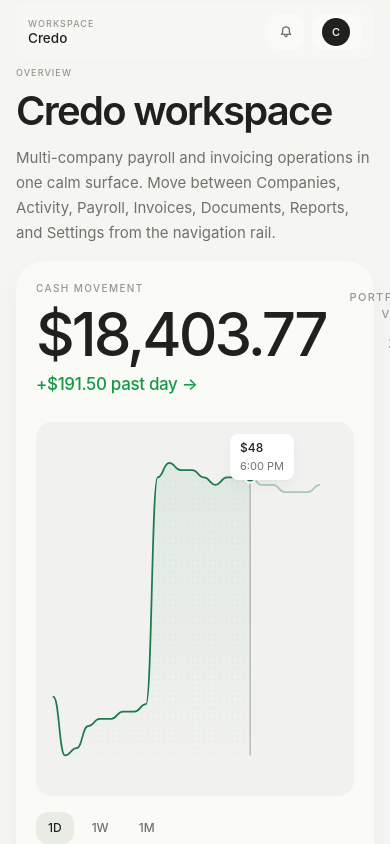
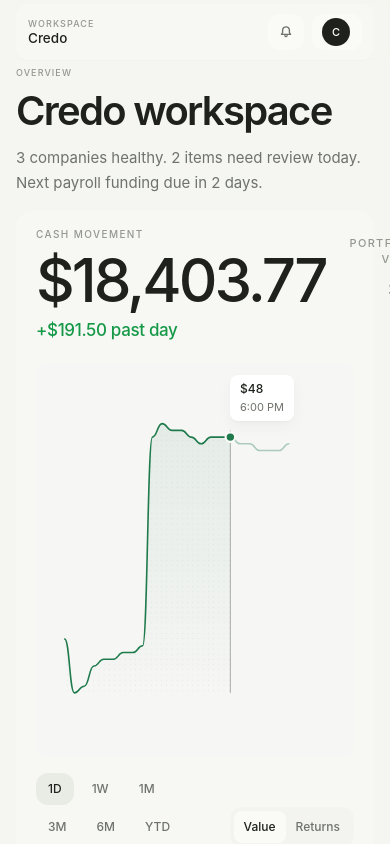
Before and after one commit to praveenkadri/credo, a Next.js app: page / in a window 390 px wide. Built offline with nearby package versions, Linux system fonts and the light colour scheme; no server answers.

Commit message:
Refine overview decision surface and simplify sidebar layout

```diff
--- a/app/page.tsx
+++ b/app/page.tsx
@@ -6,95 +6,62 @@ import { HeroGraph } from "@/components/ui-patterns/hero-graph";
 import { ListRow } from "@/components/ui-patterns/list-row";
 import { StatBlock } from "@/components/ui-patterns/stat-block";
 import { SurfacePanel } from "@/components/ui-patterns/surface-panel";
+import {
+  COMPANIES,
+  OPERATIONAL_EVENTS,
+  getChartInterpretation,
+  getOperatingSummary,
+} from "@/lib/overview-decision-data";
 
-const COMPANIES = [
-  {
-    id: "aster-health-group",
-    name: "Aster Health Group",
-    lastActivity: "Payroll run prepared 2h ago",
-    payrollAmount: "$128,430.00",
-    employeeCount: 94,
-  },
-  {
-    id: "northline-services",
-    name: "Northline Services",
-    lastActivity: "Draft approved yesterday",
-    payrollAmount: "$84,920.00",
-    employeeCount: 61,
-  },
-  {
-    id: "summit-industrial",
-    name: "Summit Industrial",
-    lastActivity: "Timesheets locked today",
-    payrollAmount: "$214,580.00",
-    employeeCount: 143,
-  },
-  {
-    id: "willow-hospitality",
-    name: "Willow Hospitality",
-    lastActivity: "Funding reminder sent 1d ago",
-    payrollAmount: "$71,240.00",
-    employeeCount: 48,
-  },
-  {
-    id: "harbor-retail-partners",
-    name: "Harbor Retail Partners",
-    lastActivity: "New hire synced 3d ago",
-    payrollAmount: "$167,390.00",
-    employeeCount: 119,
-  },
-];
-
-const ACTIVITY_ROWS = [
-  "Payroll run created for Aster Health Group",
-  "Invoice batch approved for Northline Services",
-  "Document package exported for Summit Industrial",
-  "Quarterly report generated for Willow Hospitality",
-  "Funding reminder sent for Harbor Retail Partners",
-];
+const STATE_TONE: Record<string, string> = {
+  Healthy: "text-[#5f685d]",
+  "Needs review": "text-[#4f5f4f]",
+  "Funding due": "text-[#5b6651]",
+  "Invoice backlog": "text-[#5f6557]",
+  "Filing soon": "text-[#5d6456]",
+};
 
 function OperationalPulse() {
   return (
     <SurfacePanel
       title="Operational pulse"
-      eyebrow="Summary"
+      eyebrow="Interpreted signals"
       tone="soft"
       compact
-      className="mt-5 shell-enter shell-enter-delay-2"
+      className="mt-6 shell-enter shell-enter-delay-3"
     >
       <div className="grid gap-4 md:grid-cols-3">
         <StatBlock
           quiet
-          label="Payroll runs in progress"
-          value="3"
-          helper="Runs currently progressing through review."
+          label="Payroll flow"
+          value="3 runs progressing normally"
+          helper="No intervention needed."
         />
         <StatBlock
           quiet
-          label="Invoices pending send"
-          value="18"
-          helper="Invoices queued for release in this cycle."
+          label="Invoice pressure"
+          value="Backlog forming in 1 company"
+          helper="12 invoices older than five days."
         />
         <StatBlock
           quiet
-          label="Documents generated this week"
-          value="9"
-          helper="Document output remains above the previous week."
-          badgeText="+12%"
+          label="Compliance readiness"
+          value="2 filings inside seven-day window"
+          helper="1 packet pending review."
         />
       </div>
     </SurfacePanel>
   );
 }
 
-function SurfaceList({ items }: { items: string[] }) {
+function SurfaceList() {
   return (
     <div className="space-y-1">
-      {items.map((item) => (
+      {OPERATIONAL_EVENTS.map((event) => (
         <ListRow
-          key={item}
+          key={event.id}
           as="div"
-          title={item}
+          title={event.title}
           className="px-2 py-2.5"
           marker={<span className="h-1.5 w-1.5 rounded-full bg-[#93988f]/75" />}
         />
@@ -116,7 +83,7 @@ function CompaniesSection() {
       .join("");
 
   return (
-    <section className="mt-6 shell-enter shell-enter-delay-2">
+    <section className="mt-4 shell-enter shell-enter-delay-2">
       <div className="-mx-3 mb-3 flex items-end justify-between gap-3 px-3">
         <div>
           <p className="text-[9px] font-medium uppercase tracking-[0.12em] text-neutral-400">Companies</p>
@@ -130,7 +97,7 @@ function CompaniesSection() {
         </Link>
       </div>
 
-      <div className="divide-y divide-[#e8ece3]">
+      <div className="space-y-2">
         {COMPANIES.map((company, index) => (
           <div
             key={company.id}
@@ -143,7 +110,7 @@ function CompaniesSection() {
                 router.push(`/companies/${company.id}`);
               }
             }}
-            className="group -mx-3 grid cursor-pointer gap-y-4 rounded-xl px-3 py-6 transition-all duration-200 ease-out hover:translate-x-[1px] hover:bg-neutral-50/60 hover:shadow-[0_1px_0_rgba(0,0,0,0.02)] focus-visible:outline-none focus-visible:shadow-[0_0_0_2px_rgba(31,34,28,0.08)] md:grid-cols-[minmax(0,1.7fr)_minmax(0,1.1fr)] md:items-center md:gap-x-6 md:gap-y-0"
+            className="group grid cursor-pointer gap-y-4 rounded-xl border border-neutral-200/40 bg-white/60 px-3 py-6 transition-all duration-200 ease-out hover:bg-neutral-50 focus-visible:outline-none focus-visible:shadow-[0_0_0_2px_rgba(31,34,28,0.08)] md:grid-cols-[minmax(0,1.7fr)_minmax(0,1.1fr)] md:items-center md:gap-x-6 md:gap-y-0"
           >
             <div className="flex min-w-0 items-start gap-3.5">
               <span
@@ -160,6 +127,9 @@ function CompaniesSection() {
                 </p>
                 <p className="mt-0.5 truncate text-[12px] leading-[1.3] text-[#6e736b] transition-colors duration-200 group-hover:text-neutral-600">
                   {company.lastActivity}
+                </p>
+                <p className={["mt-1 text-[12px] leading-[1.35]", STATE_TONE[company.state]].join(" ")}>
+                  {company.state} - {company.stateDetail}
                 </p>
               </div>
             </div>
@@ -189,9 +159,7 @@ export default function HomePage() {
           Credo workspace
         </h1>
         <p className="mt-1 max-w-3xl text-[15px] leading-[1.68] text-[#6e736b]">
-          Multi-company payroll and invoicing operations in one calm surface. Move
-          between Companies, Activity, Payroll, Invoices, Documents, Reports, and
-          Settings from the navigation rail.
+          {getOperatingSummary()}
         </p>
       </div>
 
@@ -200,11 +168,12 @@ export default function HomePage() {
           title="Cash movement"
           valueLabel="Portfolio value"
           currentValue="$18,403.77"
-          deltaText="+$191.50 past day →"
+          deltaText="+$191.50 past day"
           deltaPositive
           activeRange="1D"
           mode="Value"
-          className="shell-enter shell-enter-delay-1"
+          interpretation={getChartInterpretation()}
+          className="mt-4 shell-enter shell-enter-delay-2"
         />
 
         <CompaniesSection />
@@ -213,12 +182,12 @@ export default function HomePage() {
 
         <SurfacePanel
           title="Activity"
-          eyebrow="Timeline"
+          eyebrow="Important events"
           compact
           tone="soft"
           className="mt-6 shell-enter shell-enter-delay-4"
         >
-          <SurfaceList items={ACTIVITY_ROWS} />
+          <SurfaceList />
         </SurfacePanel>
       </section>
     </div>
--- a/components/ui-patterns/hero-graph.tsx
+++ b/components/ui-patterns/hero-graph.tsx
@@ -14,6 +14,7 @@ type HeroGraphProps = {
   currentValue: string;
   deltaText: string;
   deltaPositive?: boolean;
+  interpretation?: string;
   points?: HeroGraphPoint[];
   ranges?: string[];
   activeRange?: string;
@@ -74,6 +75,7 @@ export function HeroGraph({
   currentValue,
   deltaText,
   deltaPositive = true,
+  interpretation,
   points = DEFAULT_POINTS,
   ranges = ["1D", "1W", "1M", "3M", "6M", "YTD", "1Y", "ALL"],
   activeRange = "1D",
@@ -142,7 +144,7 @@ export function HeroGraph({
   return (
     <section
       className={cn(
-        "rounded-[28px] bg-[#fafaf7] px-5 py-5 pb-4 shadow-[0_1px_2px_rgba(31,34,28,0.02),0_12px_30px_rgba(31,34,28,0.035)]",
+        "rounded-2xl bg-neutral-50/40 px-5 py-4",
         className
       )}
     >
@@ -168,7 +170,7 @@ export function HeroGraph({
 
       <div
         ref={containerRef}
-        className="relative mt-6 rounded-2xl bg-[#f1f2ef] px-2 pb-1 pt-2"
+        className="relative mt-5 rounded-xl bg-neutral-100/60 px-5 py-4"
         onMouseMove={(e) => updateHover(e.clientX)}
         onMouseEnter={(e) => updateHover(e.clientX)}
       >
@@ -278,6 +280,12 @@ export function HeroGraph({
           </button>
         </div>
       </div>
+
+      {interpretation ? (
+        <p className="mt-3 border-t border-[#e4e8df] pt-3 text-[13px] leading-6 text-[#62675f]">
+          {interpretation}
+        </p>
+      ) : null}
     </section>
   );
 }
--- /dev/null
+++ b/lib/overview-decision-data.ts
@@ -0,0 +1,229 @@
+export type CompanyOperationalState =
+  | "Healthy"
+  | "Needs review"
+  | "Funding due"
+  | "Invoice backlog"
+  | "Filing soon";
+
+export type CompanyRecord = {
+  id: string;
+  name: string;
+  lastActivity: string;
+  payrollAmount: string;
+  employeeCount: number;
+  state: CompanyOperationalState;
+  stateDetail: string;
+  fundingDueInDays?: number;
+};
+
+export type AttentionItem = {
+  id: string;
+  title: string;
+  detail: string;
+  timing: string;
+  needsReviewToday?: boolean;
+};
+
+export type PriorityAction = {
+  id: string;
+  title: string;
+  detail: string;
+  company: string;
+  urgency: "High" | "Medium";
+};
+
+export type OperationalEvent = {
+  id: string;
+  title: string;
+  detail: string;
+};
+
+export type WatchlistItem = {
+  id: string;
+  title: string;
+  detail: string;
+};
+
+export type DeadlineItem = {
+  id: string;
+  title: string;
+  dueLabel: string;
+};
+
+export const COMPANIES: CompanyRecord[] = [
+  {
+    id: "aster-health-group",
+    name: "Aster Health Group",
+    lastActivity: "Payroll run prepared 2h ago",
+    payrollAmount: "$128,430.00",
+    employeeCount: 94,
+    state: "Healthy",
+    stateDetail: "Run in normal range.",
+  },
+  {
+    id: "northline-services",
+    name: "Northline Services",
+    lastActivity: "Draft approved yesterday",
+    payrollAmount: "$84,920.00",
+    employeeCount: 61,
+    state: "Needs review",
+    stateDetail: "2 payroll edits due 3:00 PM.",
+  },
+  {
+    id: "summit-industrial",
+    name: "Summit Industrial",
+    lastActivity: "Timesheets locked today",
+    payrollAmount: "$214,580.00",
+    employeeCount: 143,
+    state: "Healthy",
+    stateDetail: "No outlier shifts.",
+  },
+  {
+    id: "willow-hospitality",
+    name: "Willow Hospitality",
+    lastActivity: "Funding reminder sent 1d ago",
+    payrollAmount: "$71,240.00",
+    employeeCount: 48,
+    state: "Funding due",
+    stateDetail: "Funding confirm in 2 days.",
+    fundingDueInDays: 2,
+  },
+  {
+    id: "harbor-retail-partners",
+    name: "Harbor Retail Partners",
+    lastActivity: "New hire synced 3d ago",
+    payrollAmount: "$167,390.00",
+    employeeCount: 119,
+    state: "Healthy",
+    stateDetail: "Hiring changes reconciled.",
+  },
+];
+
+export const ATTENTION_ITEMS: AttentionItem[] = [
+  {
+    id: "payroll-review",
+    title: "Payroll reviews needed",
+    detail: "Northline has 2 edited entries awaiting sign-off.",
+    timing: "Today",
+    needsReviewToday: true,
+  },
+  {
+    id: "invoice-backlog",
+    title: "Invoice backlog growing",
+    detail: "12 invoices are older than 5 days across 2 companies.",
+    timing: "Today",
+    needsReviewToday: true,
+  },
+  {
+    id: "funding-window",
+    title: "Funding due soon",
+    detail: "Willow payroll account needs funding confirmation.",
+    timing: "2 days",
+  },
+  {
+    id: "filing-window",
+    title: "Compliance window approaching",
+    detail: "Q2 filing prep opens for Harbor on Monday.",
+    timing: "4 days",
+  },
+];
+
+export const PRIORITY_ACTIONS: PriorityAction[] = [
+  {
+    id: "approve-northline-edits",
+    title: "Approve Northline payroll edits",
+    detail: "Unblocks today's run and keeps payout timeline intact.",
+    company: "Northline Services",
+    urgency: "High",
+  },
+  {
+    id: "release-overdue-invoices",
+    title: "Release overdue invoice batch",
+    detail: "Clears 12 stale invoices and reduces carry-over risk.",
+    company: "Aster + Harbor",
+    urgency: "High",
+  },
+  {
+    id: "confirm-willow-funding",
+    title: "Confirm Willow funding transfer",
+    detail: "Prevents late payroll movement due in 2 days.",
+    company: "Willow Hospitality",
+    urgency: "Medium",
+  },
+];
+
+export const OPERATIONAL_EVENTS: OperationalEvent[] = [
+  {
+    id: "northline-edits",
+    title: "Northline payroll edits flagged for review",
+    detail: "Review requested.",
+  },
+  {
+    id: "invoice-backlog-threshold",
+    title: "Invoice aging threshold crossed in 2 companies",
+    detail: "Release batch recommended.",
+  },
+  {
+    id: "willow-funding-reminder",
+    title: "Funding reminder escalated for Willow",
+    detail: "Final confirmation pending.",
+  },
+  {
+    id: "summit-run-healthy",
+    title: "Summit payroll run completed without intervention",
+    detail: "Marked healthy.",
+  },
+];
+
+export const WATCHLIST_ITEMS: WatchlistItem[] = [
+  {
+    id: "harbor-filing",
+    title: "Harbor filing prep",
+    detail: "Document packet starts Monday.",
+  },
+  {
+    id: "aster-invoice-lag",
+    title: "Aster invoice lag",
+    detail: "4 invoices near aging threshold.",
+  },
+];
+
+export const UPCOMING_DEADLINES: DeadlineItem[] = [
+  {
+    id: "willow-funding-deadline",
+    title: "Willow payroll funding cutoff",
+    dueLabel: "In 2 days",
+  },
+  {
+    id: "northline-approval-cutoff",
+    title: "Northline payroll approval cutoff",
+    dueLabel: "Today, 3:00 PM",
+  },
+  {
+    id: "harbor-compliance-window",
+    title: "Harbor Q2 filing window opens",
+    dueLabel: "Monday",
+  },
+];
+
+export function getOperatingSummary() {
+  const healthyCompanies = COMPANIES.filter((company) => company.state === "Healthy").length;
+  const reviewToday = ATTENTION_ITEMS.filter((item) => item.needsReviewToday).length;
+  const nextFundingDue = COMPANIES.filter((company) => typeof company.fundingDueInDays === "number")
+    .map((company) => company.fundingDueInDays as number)
+    .sort((a, b) => a - b)[0];
+
+  if (typeof nextFundingDue === "number") {
+    return `${healthyCompanies} companies healthy. ${reviewToday} items need review today. Next payroll funding due in ${nextFundingDue} days.`;
+  }
+
+  return `${healthyCompanies} companies healthy. ${reviewToday} items need review today.`;
+}
+
+export function getChartInterpretation() {
+  const hasFundingPressure = ATTENTION_ITEMS.some((item) => item.id === "funding-window");
+  if (hasFundingPressure) {
+    return "No unusual outflows; funding pressure is rising in 1 company.";
+  }
+  return "No unusual outflows across active payroll and invoice cycles.";
+}
```
Also changed, not shown: components/ui-shell/right-rail.tsx (+19 -49 lines), components/ui-shell/sidebar.tsx (+7 -21 lines).
